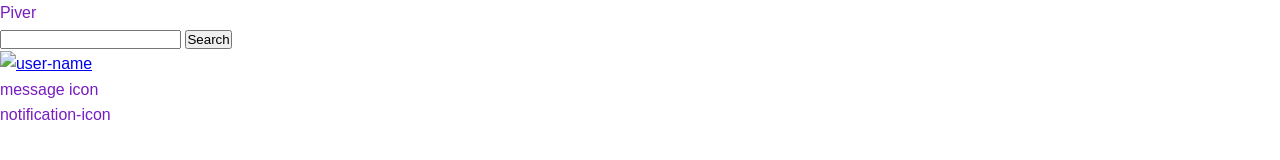
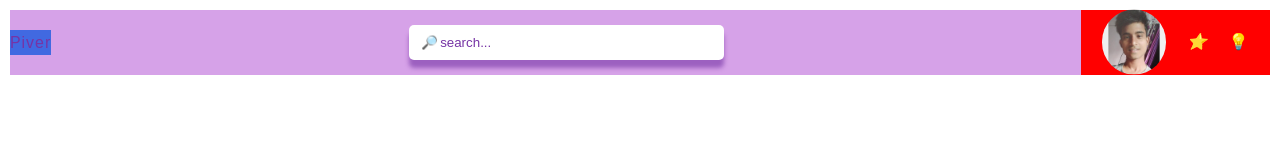
Before and after one commit to sonuMehta12/__demo__, a website: page index.html in a window 1280 px wide. Drawn offline with Linux system fonts and the light colour scheme.

Commit message:
facing so much problem

```diff
--- a/index.html
+++ b/index.html
@@ -14,26 +14,28 @@
       </div>
       <div class="search">
         <form action="" class="search__form">
-          <input type="search" class="search__input" />
-          <button class="search__btn">Search</button>
+          <input type="search" class="search__input" placeholder="search..." />
+          <button class="search__btn">🔎️</button>
         </form>
       </div>
-      <div class="user">
-        <ul class="user__nav">
-          <li class="user__it">
-            <a href="#" class="user__link link">
-              <img class="user__profile" src="" alt="user-name" />
+      <nav class="nav">
+        <ul class="nav__list">
+          <li class="nav__items">
+            <a href="#" class="nav__link link">
+              <img class="nav__photo" src="./img/pp.jpeg" alt="nav-name" />
             </a>
           </li>
 
-          <li class="user__items">
-            <div class="user__message">message icon</div>
+          <li class="nav__items">
+            <div class="nav__message">
+              <i class="nav__icon">⭐️</i>
+            </div>
           </li>
-          <li class="user__items">
-            <div class="user__notification">notification-icon</div>
+          <li class="nav__items">
+            <div class="nav__notification">💡️</div>
           </li>
         </ul>
-      </div>
+      </nav>
     </header>
   </body>
 </html>
--- a/sass/_base.scss
+++ b/sass/_base.scss
@@ -1,6 +1,7 @@
 //color
-$color-primary: #771cc2;
-
+$color-primary: #7634a5;
+$color-primary-dark: #333;
+$color-back: #d6a2e8;
 *,
 *::after,
 *::before {
@@ -19,4 +20,6 @@ body {
   line-height: 1.6;
   color: $color-primary;
   font-size: 1.6rem;
+  margin: 1rem;
+  letter-spacing: 1px;
 }
--- /dev/null
+++ b/sass/_header.scss
@@ -0,0 +1,88 @@
+.header {
+  display: flex;
+  background-color: $color-back;
+  justify-content: space-between;
+  align-items: center;
+  height: 6.5rem;
+}
+.logo {
+  background-color: royalblue;
+}
+
+.search {
+  width: 25%;
+  display: inline-block;
+  background-color: white;
+  box-shadow: 0 8px 4px #7634a598;
+  border-radius: 5px;
+  &__form {
+    position: relative;
+    text-align: center;
+    border: none;
+  }
+
+  &__input {
+    width: 80%;
+    padding: 1rem;
+    border-radius: 5px;
+    border: none;
+    z-index: 2;
+    &:focus {
+      outline: none;
+    }
+
+    &::placeholder {
+      color: $color-primary;
+    }
+  }
+
+  &__btn {
+    position: absolute;
+    background-color: transparent;
+    height: 100%;
+
+    top: 0%;
+    left: 4%;
+    border: none;
+    color: $color-primary;
+    border-radius: 5px;
+  }
+}
+.nav {
+  flex: 15% 0 0;
+  height: 100%;
+  background-color: red;
+  position: relative;
+
+  &__list {
+    display: flex;
+    justify-content: space-evenly;
+    list-style: none;
+    height: 100%;
+  }
+
+  &__items {
+    height: 100%;
+    position: relative;
+    top: 30%;
+  }
+
+  &__link {
+    color: $color-primary;
+  }
+
+  &__photo {
+    height: 100%;
+    border-radius: 55%;
+    transform: translateY(-30%);
+  }
+
+  &__name {
+    font-size: small;
+    text-transform: uppercase;
+  }
+}
+
+.link {
+  text-decoration-line: none;
+}
--- a/sass/main.scss
+++ b/sass/main.scss
@@ -1 +1,2 @@
 @import "./base";
+@import "./header";
```
Also changed, not shown: img/pp.jpeg (added), style.css.
